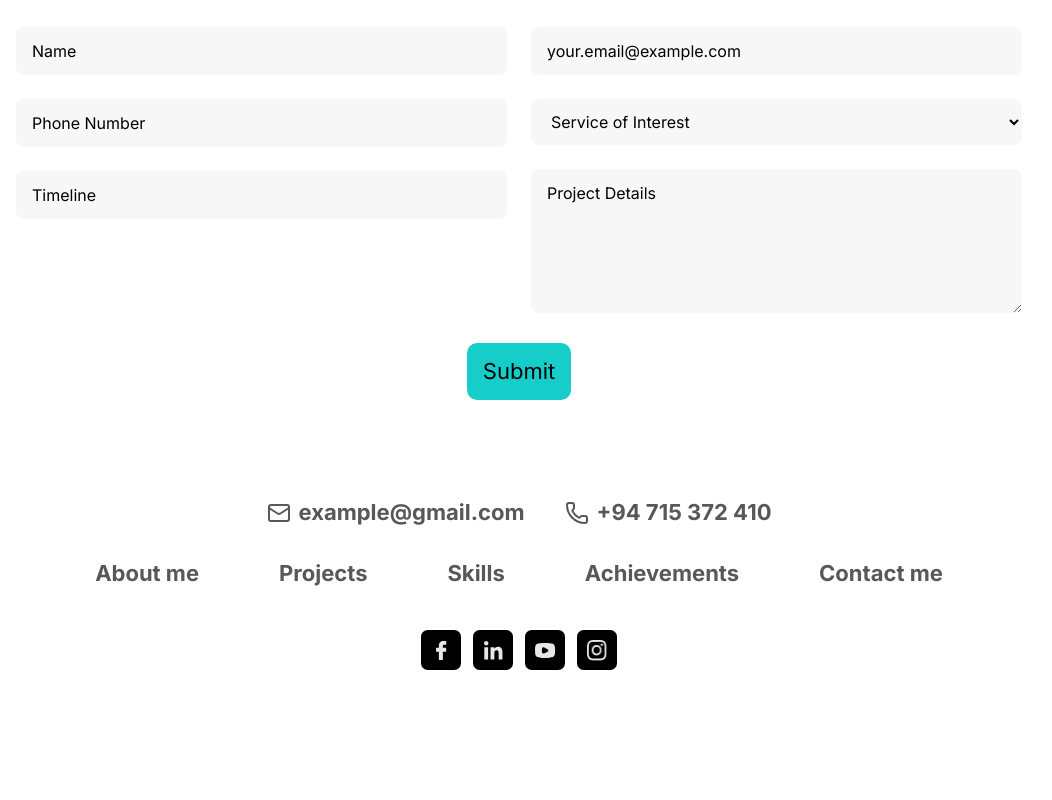
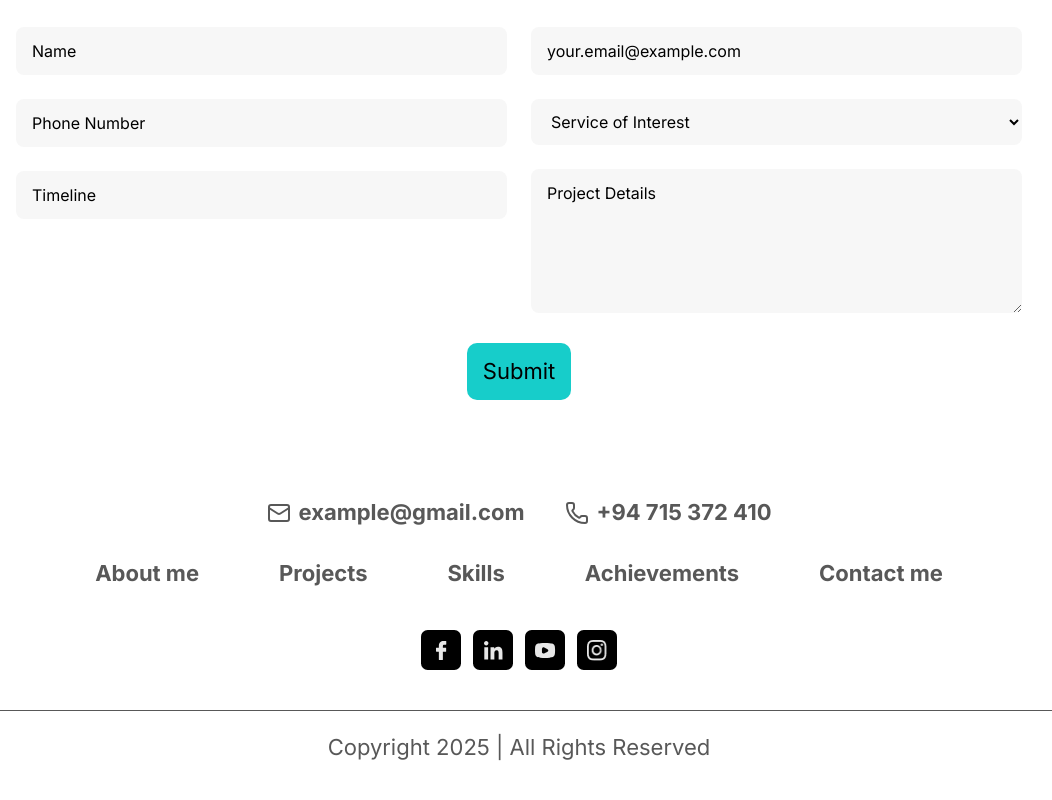
Before and after one commit to Roshen-Perera/ceylon-developers-portfolio, a Next.js app: page /portfolio in a window 1280 px wide. Shown: the part 4701-5501 px from the top of the page, without its empty margins (121-1173 px from the left). Before the commit the page ends 5419 px from the top, so only its background shows below. Built offline with nearby package versions, Linux system fonts and the light colour scheme.

Commit message:
Added copyright info

```diff
--- a/components/footerPortfolio.tsx
+++ b/components/footerPortfolio.tsx
@@ -77,6 +77,9 @@ const FooterPortfolio = () => {
             />
           </div>
         </div>
+        <div className="w-[1280px] border-t-1 border-[#585858] mt-10">
+          <p className="text-[#585858] mt-5 text-center text-[22px]">Copyright 2025 | All Rights Reserved</p>
+        </div>
       </div>
     </>
   );
```
